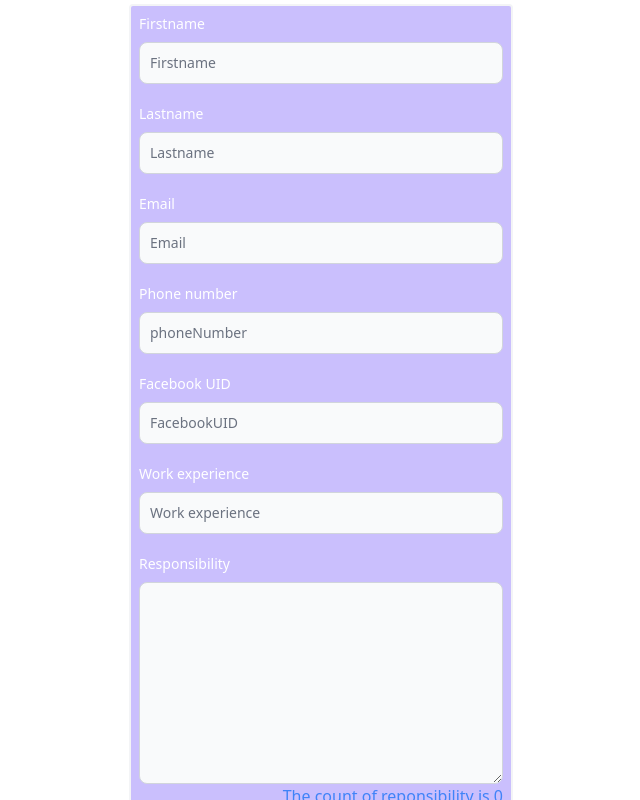
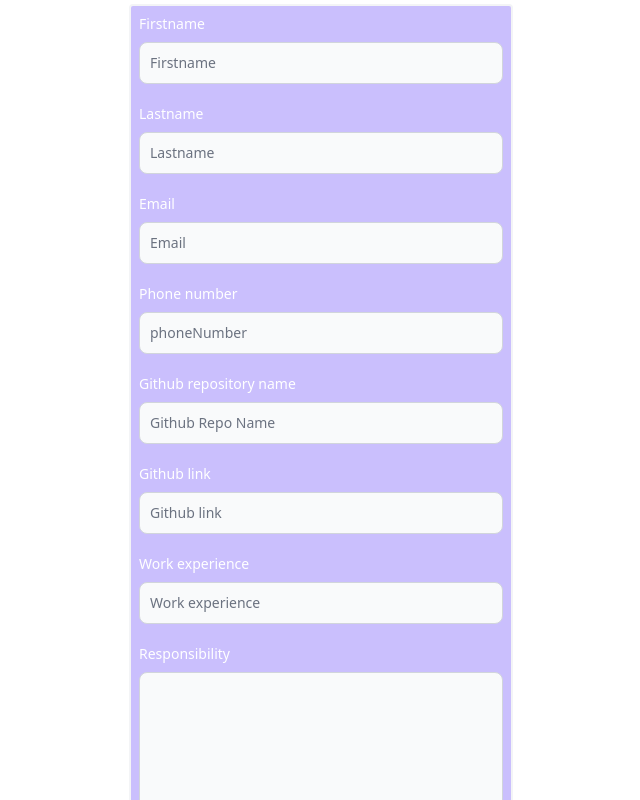
Before and after one commit to tronganhnguyenthanh/Candidates, a React (Create React App) app: page / in a window 1280 px wide. Shown: the top 800 px of the page, without its empty margins (319-959 px from the left). Built offline with nearby package versions, Linux system fonts and the light colour scheme.

Commit message:
[UPDATE][FE] fix workflow

```diff
--- a/src/components/CandidateList.js
+++ b/src/components/CandidateList.js
@@ -8,12 +8,13 @@ import Loading from "./loading/Loading"
 import {deleteCandidateList, getCandidateListAPI} from "../api/api"
 const CandidateList = () => {
   const [candidateList, setCandidateList] = useState([])
+  console.log(candidateList)
   const [filterMajor, setFilterMajor] = useState("")
   const [isLoading, setIsLoading] = useState(true)
   const navigate = useNavigate()
   useEffect(() => {
     getCandidateList()
-  },[])
+  }, [])
   const getCandidateList = async () => {
     let candidateList = await getCandidateListAPI()
     setCandidateList(candidateList)
@@ -33,19 +34,20 @@ const CandidateList = () => {
   }
 
   const restoreCandidateList = async () => {
-    let res = await axios.get("https://parseapi.back4app.com/classes/Portfolio", {headers:header})
+    let res = await axios.get("https://parseapi.back4app.com/classes/Portfolio", { headers: header })
     setCandidateList(res?.data?.results)
   }
 
   const handleDelete = async (objectId) => {
     let confirm = window.confirm("Are you sure you want to delete?")
-    if(confirm){
+    if (confirm) {
       await deleteCandidateList(objectId)
-     toast.success("Candidate deleted successfully", {position: "top-center"})
+      toast.success("Candidate deleted successfully", { position: "top-center" })
       window.location.reload(false)
       getCandidateList()
     }
   }
+
   return (
     <div className="p-2">
       <h1 className="text-2xl text-center text-blue-700">Candidates list</h1>
@@ -79,7 +81,7 @@ const CandidateList = () => {
                 Phone number
               </th>
               <th scope="col" className="px-6 py-3 text-center bg-slate-500 text-white whitespace-nowrap">
-                Facebook UID
+                Github link
               </th>
               <th scope="col" className="px-6 py-3 text-center bg-violet-400 text-white whitespace-nowrap">
                 Work experience
@@ -96,7 +98,7 @@ const CandidateList = () => {
             {
               isLoading
                 ?
-             <Loading/>
+                <Loading />
                 :
                 candidateList?.length > 0 && candidateList?.map((i, index) => {
                   return (
@@ -114,7 +116,9 @@ const CandidateList = () => {
                         <Link to={`/candidate/${i?.objectId}`}>{i?.phoneNumber}</Link>
                       </td>
                       <td className="px-3 py-6 text-center bg-gray-500 text-white whitespace-nowrap border-b-2">
-                    <a href={`https://www.facebook.com/${i?.facebookUID}`}>{i?.facebookUID}</a>
+                        <Link to={i?.githubLink + "" + i?.githubRepositoryName}>
+                          {i?.githubLink + "" + i?.githubRepositoryName}
+                        </Link>
                       </td>
                       <td className="px-3 py-6 text-center bg-green-500 text-white whitespace-nowrap border-b-2">
                         <Link to={`/candidate/${i?.objectId}`}>{i?.workExperience}</Link>
--- a/src/components/FormAdd.js
+++ b/src/components/FormAdd.js
@@ -10,7 +10,8 @@ const FormAdd = () => {
     lastname:"",
     email:"",
     phoneNumber:"",
-    facebookUID:"",
+    githubLink:"",
+    githubRepositoryName:"",
     workExperience:"",
     resPonsibility:"",
     skills:"",
@@ -29,7 +30,8 @@ const FormAdd = () => {
       lastname:candidate?.lastname,
       email:candidate?.email,
       phoneNumber:candidate?.phoneNumber,
-      facebookUID:candidate?.facebookUID,
+      githubLink:candidate?.githubLink,
+      githubRepositoryName:candidate?.githubRepositoryName,
       workExperience:candidate?.workExperience,
       resPonsibility:candidate?.resPonsibility,
       skills:candidate?.skills,
@@ -56,14 +58,18 @@ const FormAdd = () => {
      return false
     }
 
-    if(candidate.facebookUID === ""){
-     toast.error("Please enter your facebook uid", {position:"top-center"})
+    if(candidate.phoneNumber < 10){
+     toast.error("Your phone number must be at least 10 digits", {position:"top-center"})
      return false
     }
 
+    if(candidate.githubRepositoryName === ""){
+     toast.error("Please provide your github repository name", {position:"top-center"})
+     return false
+    }
 
-    if(candidate.phoneNumber < 10){
-     toast.error("Your phone number must be at least 10 digits", {position:"top-center"})
+    if(candidate.githubLink === ""){
+     toast.error("Please provide your github link", {position:"top-center"})
      return false
     }
 
@@ -87,7 +93,10 @@ const FormAdd = () => {
      return false
     }else{
       await addCandidate(candidates)
-      navigate("/candidates/list")
+      toast.success("Candidate added successfully", {position:"top-center"})
+      setTimeout(() => {
+       navigate("/candidates/list")
+      },1000)
       return true
     }
     }catch(error){
@@ -95,8 +104,9 @@ const FormAdd = () => {
     }
   }
   return (
-   <form className="max-w-sm mx-auto mt-1 border-solid border-2 border-gray-100 p-2 rounded bg-purple-300">
-      <ToastContainer/>
+   <>
+    <ToastContainer/>
+    <form className="max-w-sm mx-auto mt-1 border-solid border-2 border-gray-100 p-2 rounded bg-purple-300">
       <div className="mb-5">
        <label className="block mb-2 text-sm font-medium text-white dark:text-white">Firstname</label>
        <input
@@ -139,12 +149,24 @@ const FormAdd = () => {
        />
      </div>
      <div className="mb-5">
-       <label className="block mb-2 text-sm font-medium text-white dark:text-white">Facebook UID</label>
+       <label className="block mb-2 text-sm font-medium text-white dark:text-white">Github repository name</label>
+       <input
+         type="text"
+         name="githubRepositoryName"
+         className="bg-gray-50 border border-gray-300 text-gray-900 text-sm rounded-lg focus:ring-blue-500 focus:border-blue-500 block w-full p-2.5 dark:bg-gray-700 dark:border-gray-600 dark:placeholder-gray-400 dark:text-white dark:focus:ring-blue-500 dark:focus:border-blue-500"
+         placeholder="Github Repo Name"
+         value={candidate?.githubRepositoryName}
+         onChange={handleOnChange}
+       />
+     </div>
+     <div className="mb-5">
+       <label className="block mb-2 text-sm font-medium text-white dark:text-white">Github link</label>
        <input
         type="text"
-        name="facebookUID"
-        value={candidate?.facebookUID}
-        className="bg-gray-50 border border-gray-300 text-gray-900 text-sm rounded-lg focus:ring-blue-500 focus:border-blue-500 block w-full p-2.5 dark:bg-gray-700 dark:border-gray-600 dark:placeholder-gray-400 dark:text-white dark:focus:ring-blue-500 dark:focus:border-blue-500" placeholder="FacebookUID"
+        name="githubLink"
+        value={candidate?.githubLink}
+        className="bg-gray-50 border border-gray-300 text-gray-900 text-sm rounded-lg focus:ring-blue-500 focus:border-blue-500 block w-full p-2.5 dark:bg-gray-700 dark:border-gray-600 dark:placeholder-gray-400 dark:text-white dark:focus:ring-blue-500 dark:focus:border-blue-500"
+        placeholder="Github link"
         onChange={handleOnChange}
        />
      </div>
@@ -193,7 +215,8 @@ const FormAdd = () => {
        />
      </div>
      <button type="button" className="text-white bg-blue-700 hover:bg-blue-800 focus:ring-4 focus:outline-none focus:ring-blue-300 font-medium rounded-lg text-sm w-full sm:w-auto px-5 py-2.5 text-center dark:bg-blue-600 dark:hover:bg-blue-700 dark:focus:ring-blue-800" onClick={handleAddCandidate}>Submit</button>
-   </form>
+    </form>
+   </>
   )
 }
 
--- a/src/components/FormEdit.js
+++ b/src/components/FormEdit.js
@@ -13,7 +13,8 @@ const FormEdit = () => {
     lastname:"",
     email:"",
     phoneNumber:"",
-    facebookUID:"",
+    githubLink:"",
+    githubRepositoryName:"",
     workExperience:"",
     resPonsibility:"",
     skills:"",
@@ -39,7 +40,8 @@ const FormEdit = () => {
        lastname:candidate?.lastname,
        email:candidate?.email,
        phoneNumber:candidate?.phoneNumber,
-       facebookUID:candidate?.facebookUID,
+       githubLink:candidate?.githubLink,
+       githubRepositoryName:candidate?.githubRepositoryName,
        workExperience:candidate?.workExperience,
        resPonsibility:candidate?.resPonsibility,
        skills:candidate?.skills,
@@ -71,8 +73,13 @@ const FormEdit = () => {
       return false
      }
 
-     if(candidate.facebookUID === ""){
-      toast.error("Please enter your facebook uid", {position:"top-center"})
+     if(candidate.githubRepositoryName === ""){
+      toast.error("Please provide github repository", {position:"top-center"})
+      return false
+     }
+
+     if(candidate.githubLink === ""){
+      toast.error("Please provide your github link", {position:"top-center"})
       return false
      }
 
@@ -151,13 +158,24 @@ const FormEdit = () => {
        />
      </div>
      <div className="mb-5">
-       <label className="block mb-2 text-sm font-medium text-white dark:text-white">FacebookUID</label>
+       <label className="block mb-2 text-sm font-medium text-white dark:text-white">Github repository name</label>
        <input
          type="text"
-         name="facebookUID"
+         name="githubRepositoryName"
          className="bg-gray-50 border border-gray-300 text-gray-900 text-sm rounded-lg focus:ring-blue-500 focus:border-blue-500 block w-full p-2.5 dark:bg-gray-700 dark:border-gray-600 dark:placeholder-gray-400 dark:text-white dark:focus:ring-blue-500 dark:focus:border-blue-500"
-         placeholder="facebookUID"
-         value={candidate?.facebookUID}
+         placeholder="Github Repo Name"
+         value={candidate?.githubRepositoryName}
+         onChange={handleOnChange}
+       />
+     </div>
+     <div className="mb-5">
+       <label className="block mb-2 text-sm font-medium text-white dark:text-white">Github link</label>
+       <input
+         type="text"
+         name="githubLink"
+         className="bg-gray-50 border border-gray-300 text-gray-900 text-sm rounded-lg focus:ring-blue-500 focus:border-blue-500 block w-full p-2.5 dark:bg-gray-700 dark:border-gray-600 dark:placeholder-gray-400 dark:text-white dark:focus:ring-blue-500 dark:focus:border-blue-500"
+         placeholder="Github Link"
+         value={candidate?.githubLink}
          onChange={handleOnChange}
        />
      </div>
```
Also changed, not shown: package.json (+29 -28 lines), 1 other file (tests, documents, lock files or other folders). Lines whose indentation alone changed are shown as unchanged.
